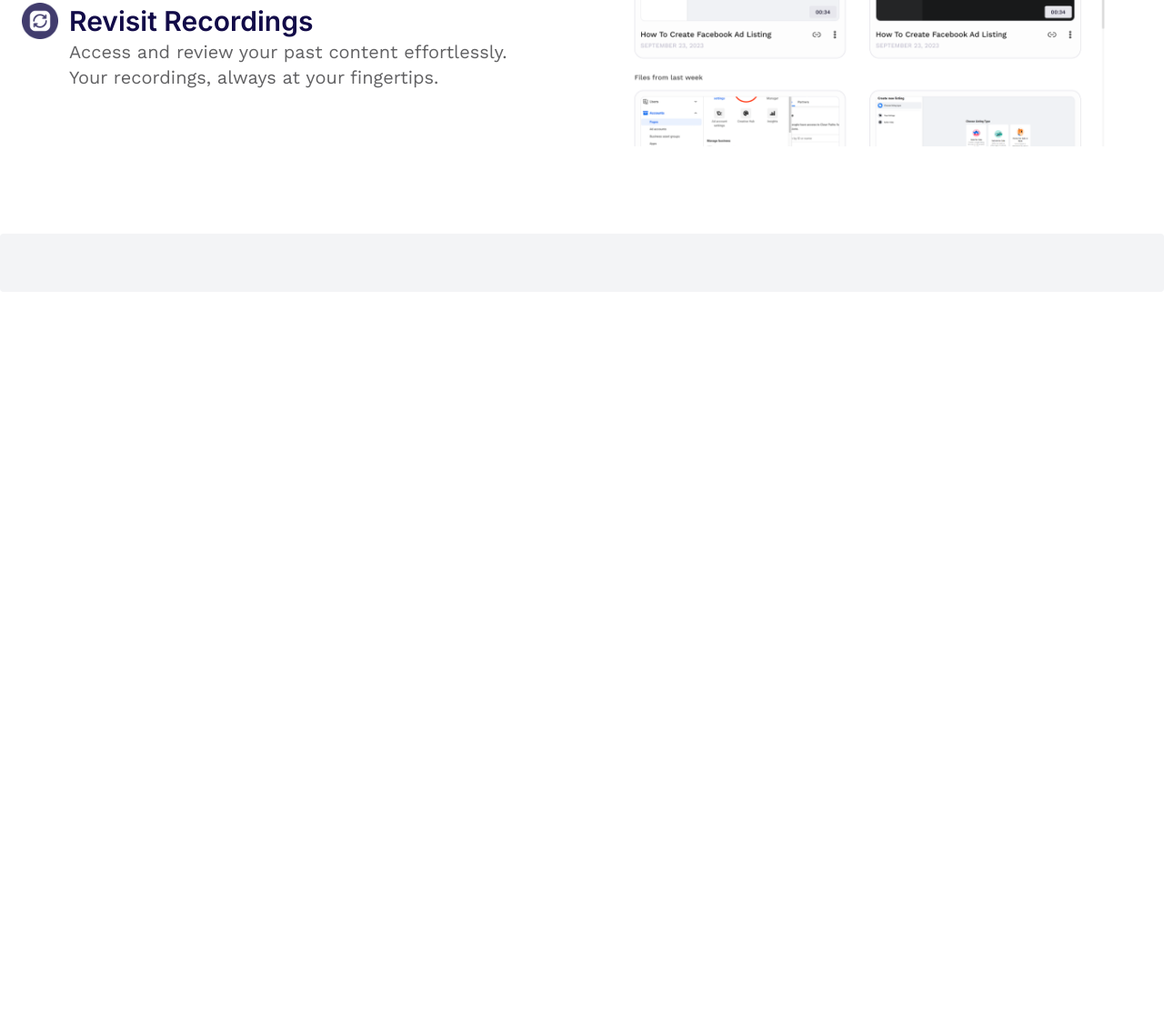
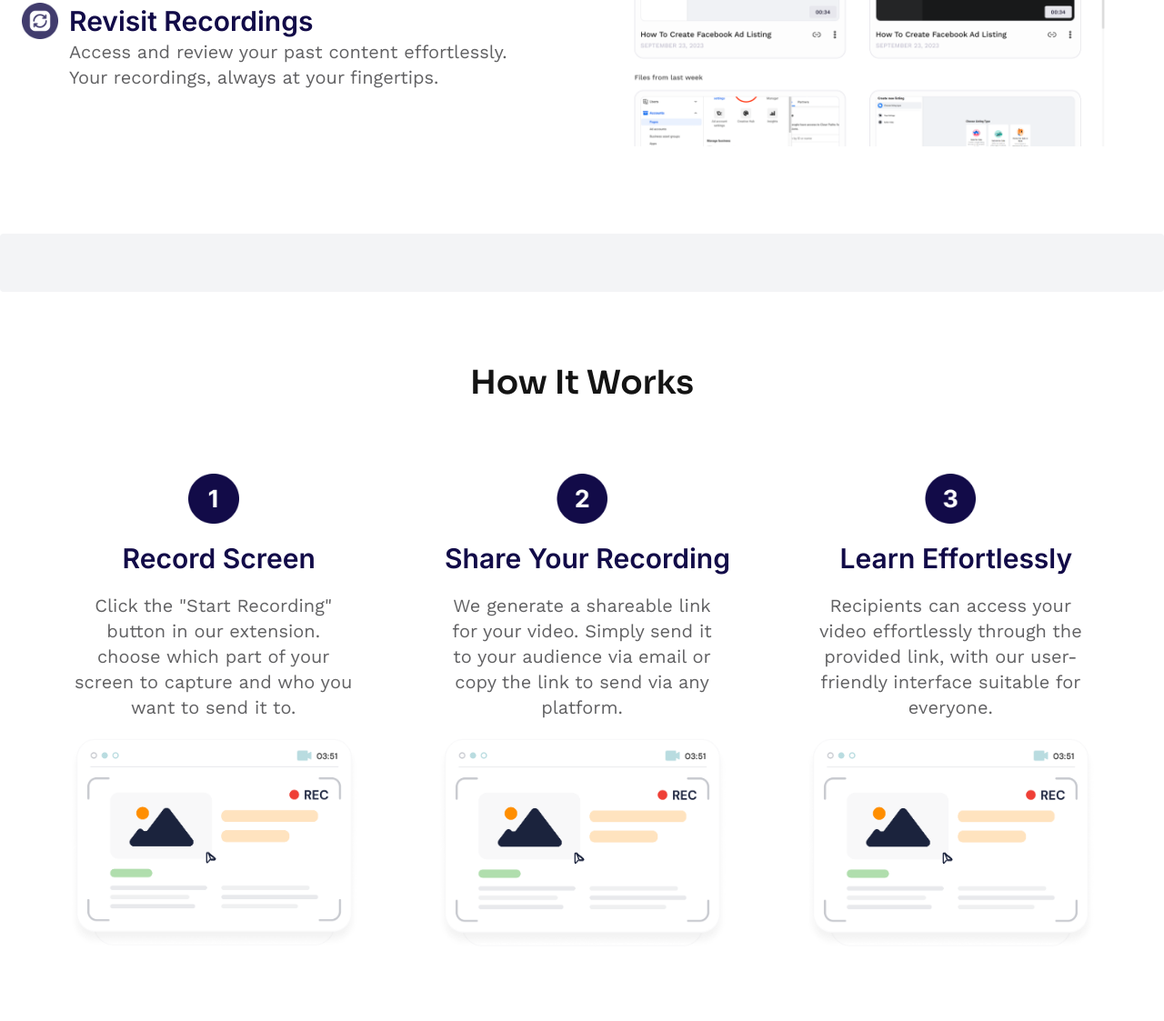
Before and after one commit to Amelss/chrome-extension-landing-page, a website: page src/index.html in a window 1280 px wide. Shown: the part 1317-2440 px from the top of the page at 91% size. Before the commit the page ends 1638 px from the top, so only its background shows below. Drawn offline with nearby package versions, Linux system fonts and the light colour scheme.

Commit message:
how it works section completed

```diff
--- a/src/index.html
+++ b/src/index.html
@@ -70,16 +70,10 @@
           />
         </div>
       </header>
-      <hr
-        class="page-spacers"
-      />
+      <hr class="page-spacers" />
 
       <section id="features">
-        <h1
-          class="text-center font-sora text-primaryHeadings font-bold text-4xl mt-20"
-        >
-          Features
-        </h1>
+        <h1 class="titles">Features</h1>
         <h3 class="text-center font-workSans text-primaryText text-xl mt-3">
           Key Highlights of Our Extension
         </h3>
@@ -87,9 +81,7 @@
           <div>
             <div class="flex items-center">
               <img src="/assets/target.png" alt="target" class="w-10" />
-              <h1 class="headings">
-                Simple Screen Recording
-              </h1>
+              <h1 class="headings">Simple Screen Recording</h1>
             </div>
 
             <div class="spacing">
@@ -133,7 +125,40 @@
         </div>
       </section>
 
-      <hr class="page-spacers">
+      <hr class="page-spacers" />
+      <section id="how-it-works">
+        <h1 class="titles">How It Works</h1>
+        <div class="grid grid-cols-3 gap-4 px-10 mt-20 pb-20">
+            <div class="">
+               <img src="/assets/number1.png" alt="number 1" class="w-14 mx-auto">
+               <h4 class="how-it-works-titles">Record Screen</h4>
+               <p class="how-it-works-text">Click the "Start Recording" button in our extension.  choose which part of your screen to capture and who you want to send it to.</p>
+               <img src="/assets/screen-record.png" alt="screen record" class="w-80 2xl:w-96 mx-auto mt-5">
+            </div>
+
+  <div class="">
+               <img src="/assets/number2.png" alt="number 2" class="w-14 mx-auto">
+               <h4 class="how-it-works-titles">Share Your Recording</h4>
+               <p class="how-it-works-text">We generate a shareable link for your video. Simply send it to your audience via email or copy the link to send via any platform.</p>
+               <img src="/assets/screen-record.png" alt="screen record" class="w-80 2xl:w-96 mx-auto mt-5">
+            </div>
+
+
+              <div class="">
+               <img src="/assets/number3.png" alt="number 3" class="w-14 mx-auto">
+               <h4 class="how-it-works-titles">Learn Effortlessly</h4>
+               <p class="how-it-works-text">Recipients can access your video effortlessly through the provided link, with our user-friendly interface suitable for everyone.</p>
+               <img src="/assets/screen-record.png" alt="screen record" class="w-80 2xl:w-96 mx-auto mt-5">
+            </div>
+
+
+
+
+
+
+
+        </div>
+      </section>
     </div>
   </body>
 </html>
--- a/src/input.css
+++ b/src/input.css
@@ -21,3 +21,15 @@
 .page-spacers{
     @apply h-16 mx-auto bg-gray-100 border-0 rounded dark:bg-gray-700 mt-24
 }
+
+.titles{
+    @apply text-center font-sora text-primaryHeadings font-bold text-4xl mt-20;
+}
+
+.how-it-works-titles{
+    @apply text-primaryMain font-inter text-3xl font-bold ml-3 text-center mt-5;
+}
+
+.how-it-works-text{
+    @apply font-workSans text-primaryText text-xl text-center px-10 2xl:px-56 mt-5 leading-7 ;
+}
```
Also changed, not shown: assets/number1.png (added), assets/number2.png (added), assets/number3.png (added), dist/output.css.
